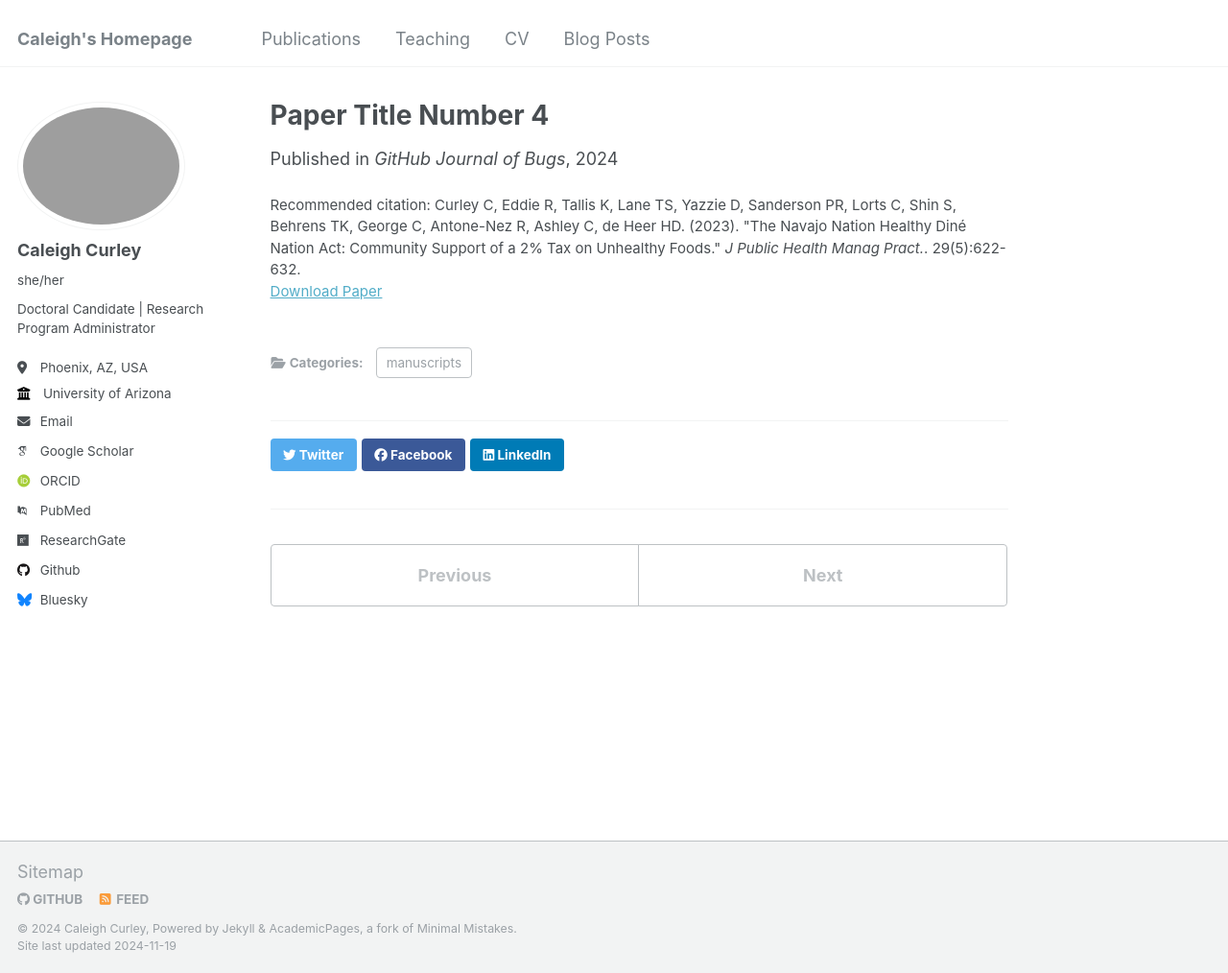
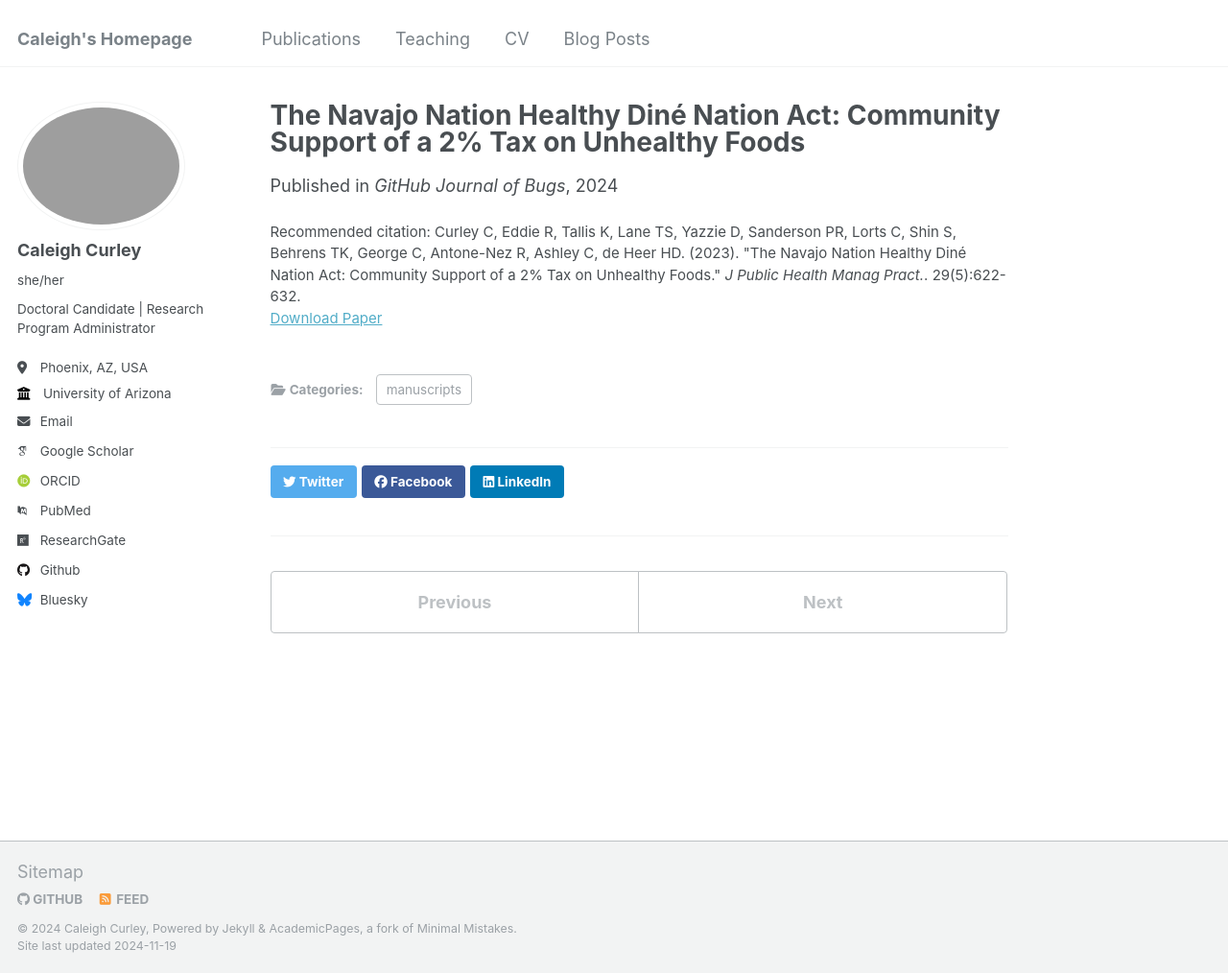
Before and after one commit to caleighcurley/Caleigh-Curley, a Jekyll site: the page built from _publications/2024-02-17-paper-title-number-4.md, in a window 1280 px wide and 1014 px high. Shown: the whole window at 96% size. Built offline with Jekyll 4.4.1, drawn with Linux system fonts in a browser that asks for light colours; some web fonts are replaced.

Commit message:
Update 2024-02-17-paper-title-number-4.md

```diff
--- a/_publications/2024-02-17-paper-title-number-4.md
+++ b/_publications/2024-02-17-paper-title-number-4.md
@@ -1,5 +1,5 @@
 ---
-title: "Paper Title Number 4"
+title: "The Navajo Nation Healthy Diné Nation Act: Community Support of a 2% Tax on Unhealthy Foods"
 collection: publications
 category: manuscripts
 permalink: /publication/2024-02-17-paper-title-number-4
```
